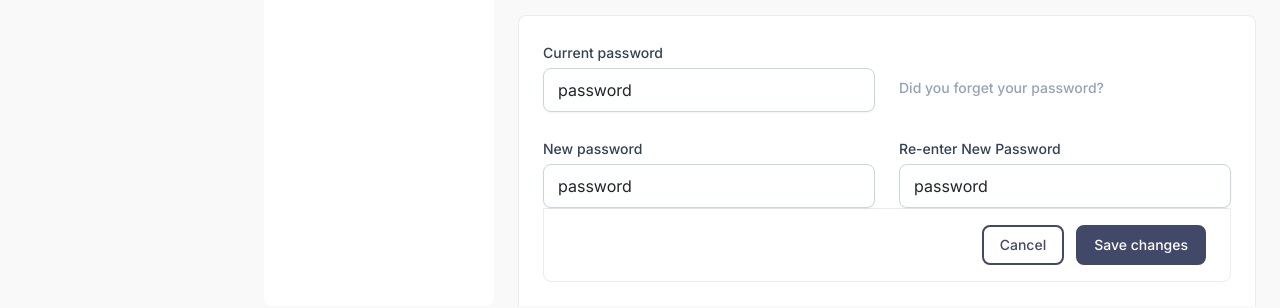
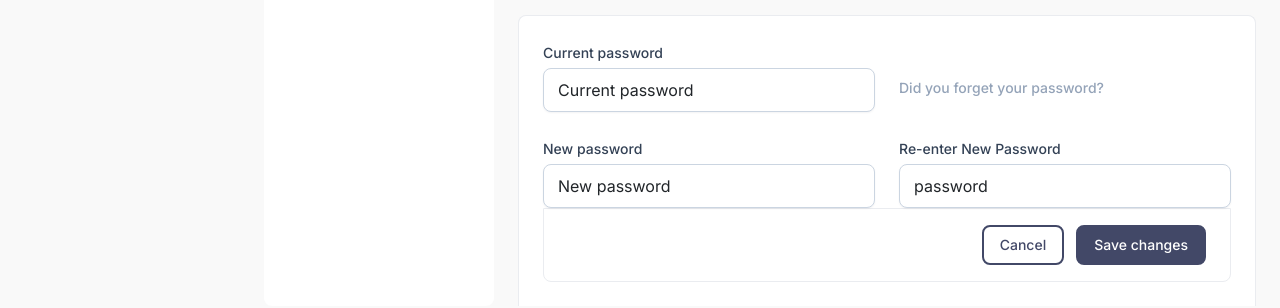
Before and after one commit to Rsuraj143/Push-analytics, a React (Create React App) app: page /setting in a window 1280 px wide. Shown: the part 838-1146 px from the top of the page. Built offline with nearby package versions, Linux system fonts and the light colour scheme; no server answers.

Commit message:
password placeholdwer currect

```diff
--- a/src/Components/Setting/Settingtab.js
+++ b/src/Components/Setting/Settingtab.js
@@ -347,7 +347,7 @@ const Settingtab = () => {
                                 <Form.Control
                                   className="user-input"
                                   type="password"
-                                  placeholder="password"
+                                  placeholder="Current password"
                                   name="currentPassword"
                                   value={values.currentPassword}
                                   onChange={handleChange}
@@ -381,7 +381,7 @@ const Settingtab = () => {
                                 <Form.Control
                                   className="user-input"
                                   type="password"
-                                  placeholder="password"
+                                  placeholder="New password"
                                   name="newPassword"
                                   value={values.newPassword}
                                   onChange={handleChange}
```
